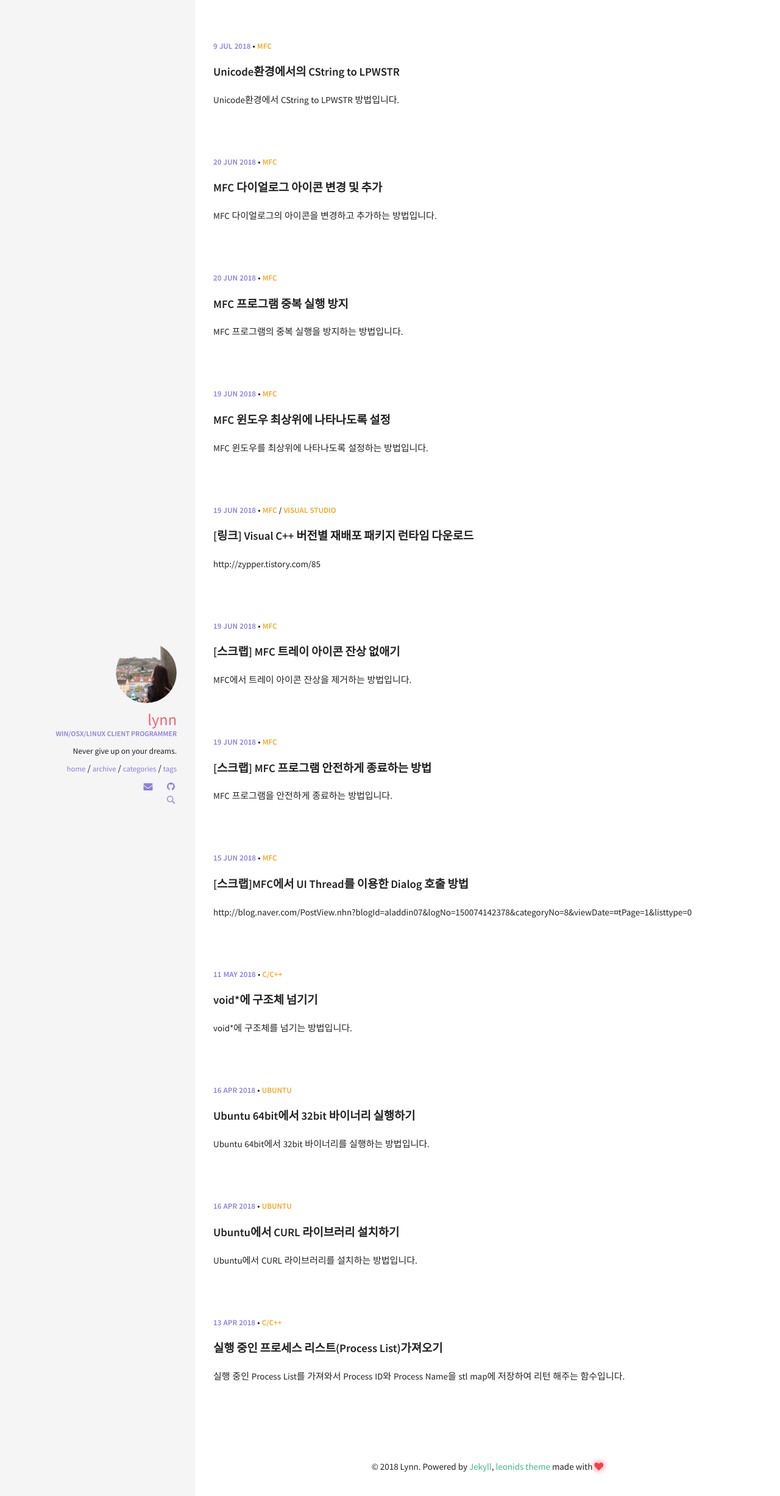
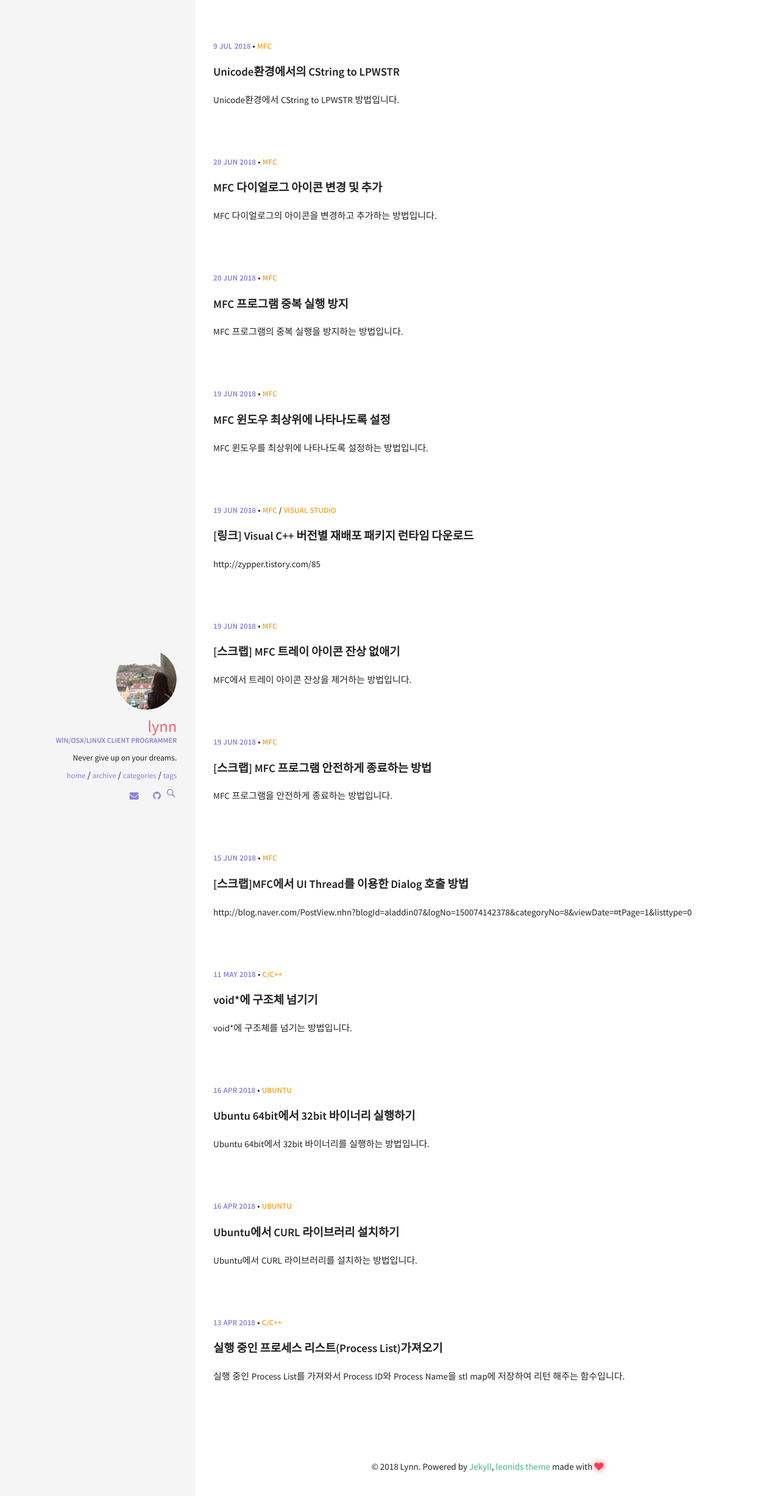
Before and after one commit to LynnBaek/LynnBaek, a Jekyll site: the page built from index.html, in a window 1280 px wide. Shown: the top 2453 px of the page at 61% size. Built offline with Jekyll 4.4.1, drawn with Linux system fonts in a browser that asks for light colours; the list of posts is cut into pages by our own code.

Commit message:
검색창 위치 변경

```diff
--- a/_includes/social-links.html
+++ b/_includes/social-links.html
@@ -40,6 +40,6 @@
     {% if author.500px %}<li><a href="http://www.500px.com/{{ author.500px }}" class="social-link-item" target="_blank"><i class="fa fa-fw fa-500px"></i></a></li>{% endif %}
     {% if author.codepen %}<li><a href="http://codepen.io/{{ author.codepen }}" class="social-link-item" target="_blank"><i class="fa fa-fw fa-codepen"></i></a></li>{% endif %}
     {% if author.reddit %}<li><a href="https://reddit.com/user/{{ author.reddit }}" class="social-link-item" target="_blank"><i class="fa fa-fw fa-reddit"></i></a></li>{% endif %}
+	<a href="/search/"><img src="/img/purple_search_icon2.png"/></a>
   </ul>
-  <a href="/search/"><img src="/img/purple_search_icon2.png"/></a>
 </div>
```
